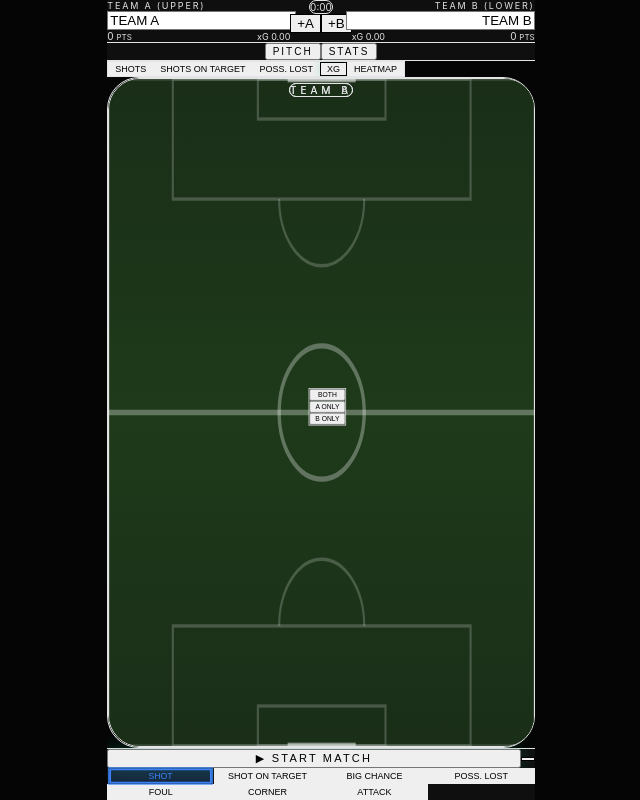
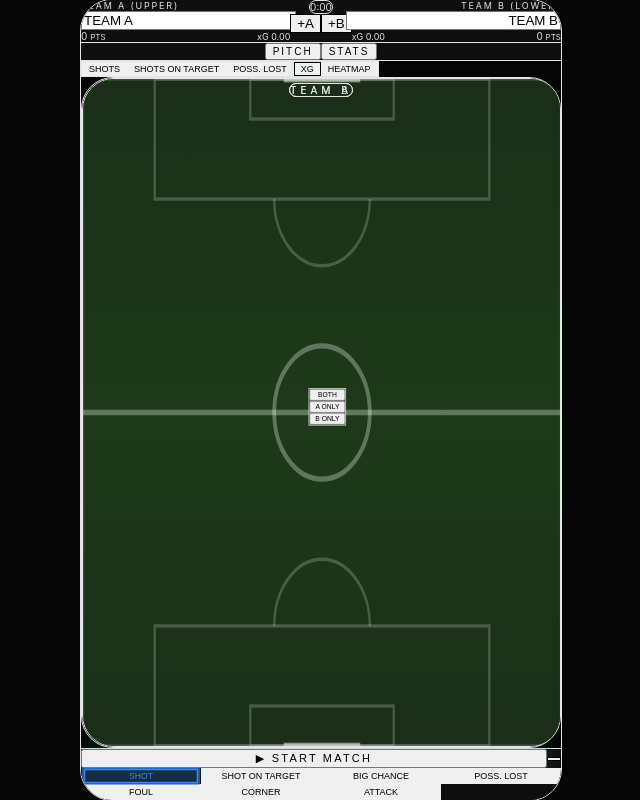
Before and after one commit to ademnavis/Pitchside, a React (Vite) app: page / in a window 1280 px wide. Shown: the whole page, without its empty margins (319-959 px from the left). Built offline with nearby package versions, Linux system fonts and the light colour scheme.

Commit message:
Scale down interface and add padding around

```diff
--- a/src/App.tsx
+++ b/src/App.tsx
@@ -43,7 +43,8 @@ function App() {
   };
 
   return (
-    <div className="flex flex-col h-screen bg-[#050505] text-[#e4e4e7] max-w-lg mx-auto overflow-hidden font-sans">
+    <div className="h-screen w-screen bg-black p-2 sm:p-3 flex items-center justify-center overflow-hidden font-sans">
+      <div className="flex flex-col h-full w-full max-w-[480px] bg-[#050505] text-[#e4e4e7] rounded-[32px] border border-white/[0.05] overflow-hidden shadow-2xl">
         {/* 1. Technical Header: Inputs & Scoreboard */}
         <div className="bg-[#0f0f0f] border-b border-white/[0.05] px-5 py-5 shrink-0 relative overflow-hidden">
           <div className="absolute top-0 left-1/2 -translate-x-1/2 w-48 h-1 bg-emerald-500/20 blur-xl" />
@@ -137,7 +138,7 @@ function App() {
               </div>
 
               {/* Tactical Pitch Viewer */}
-            <div className="flex-1 bg-[#0a0a0a] border border-white/[0.05] rounded-[32px] p-2 relative min-h-[400px] flex items-center justify-center overflow-hidden shadow-2xl">
+              <div className="flex-1 bg-[#0a0a0a] border border-white/[0.05] rounded-[32px] p-2 relative flex items-center justify-center overflow-hidden shadow-2xl">
                 <Pitch
                   events={state.events}
                   onPitchTap={addEvent}
@@ -174,6 +175,7 @@ function App() {
           />
         </div>
       </div>
+    </div>
   )
 }
 
```
Lines whose indentation alone changed are shown as unchanged.
